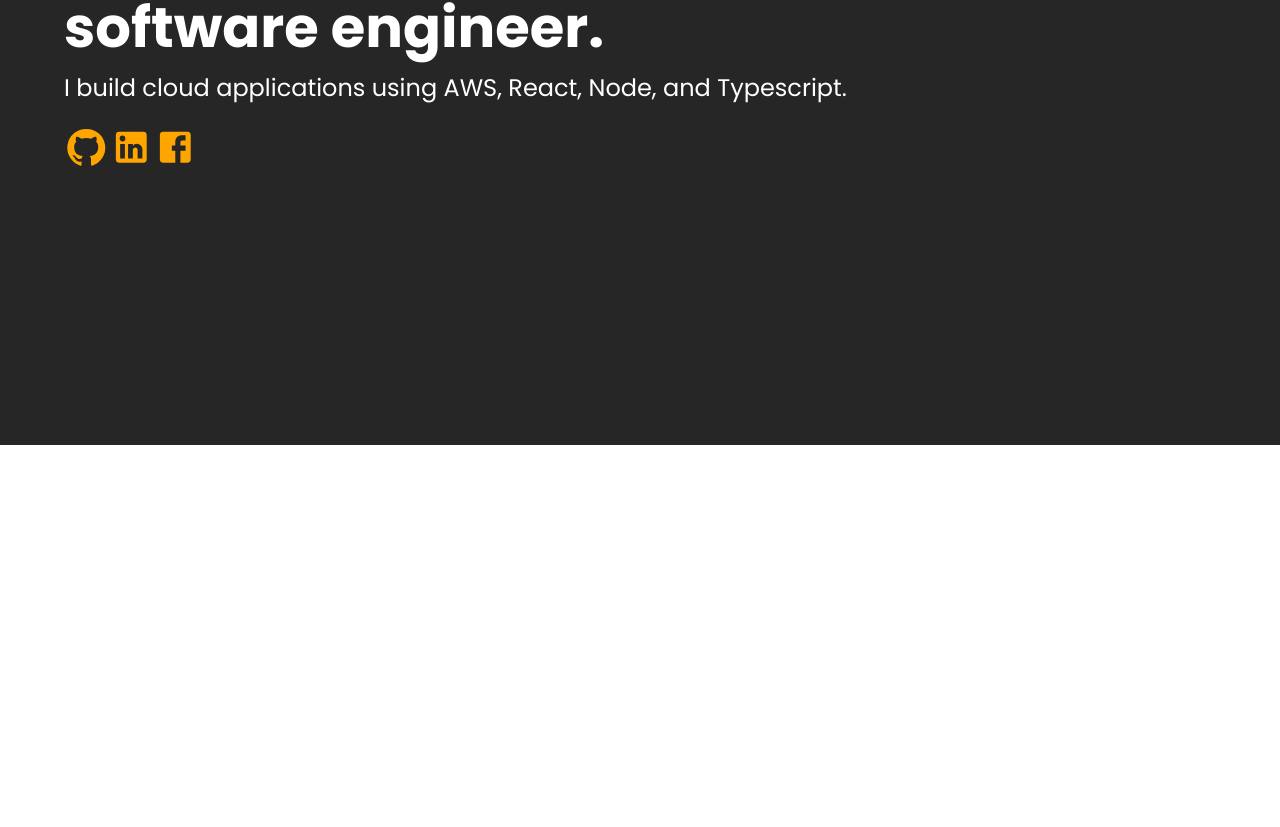
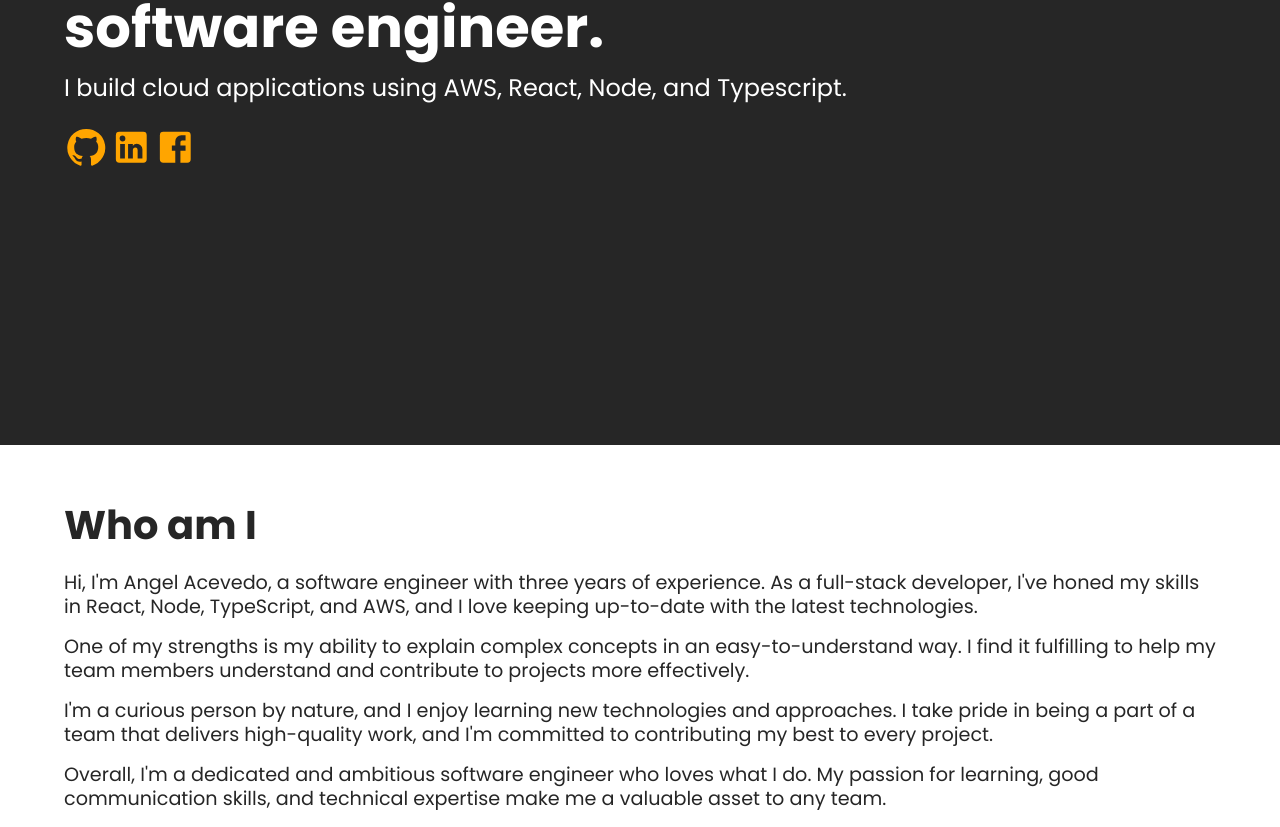
Before and after one commit to angelacevedo975/angelacevedo975, a React (Vite) app: page / in a window 1280 px wide. Shown: the part 355-1182 px from the top of the page. Before the commit the page ends 800 px from the top, so only its background shows below. Built offline with nearby package versions, Linux system fonts and the light colour scheme.

Commit message:
add who am i section

```diff
--- /dev/null
+++ b/src/components/WhoIAm/Styles.tsx
@@ -0,0 +1,19 @@
+import { makeStyles } from "@mui/styles";
+
+const useStyles = makeStyles((theme: any) => ({
+  title: {
+    fontSize: "2.5rem",
+    fontWeight: 700,
+    marginBottom: "1rem",
+    color: "#262626",
+  },
+  text: {
+    fontSize: "1.2rem",
+    lineHeight: "1.5rem",
+    marginBottom: "1rem",
+    alignText: "justify",
+    color: "#262626",
+  },
+}));
+
+export default useStyles;
--- /dev/null
+++ b/src/components/WhoIAm/index.tsx
@@ -0,0 +1,36 @@
+import { Grid } from "@mui/material";
+import { Container } from "@mui/system";
+import React from "react";
+import useStyles from "./Styles";
+
+const paragraphs = [
+  `Hi, I'm Angel Acevedo, a software engineer with three years of
+    experience. As a full-stack developer, I've honed my skills in React,
+    Node, TypeScript, and AWS, and I love keeping up-to-date with the latest
+    technologies.`,
+  `One of my strengths is my ability to explain complex concepts in an
+    easy-to-understand way. I find it fulfilling to help my team members
+    understand and contribute to projects more effectively.`,
+  `I'm a curious person by nature, and I enjoy learning new technologies
+    and approaches. I take pride in being a part of a team that delivers
+    high-quality work, and I'm committed to contributing my best to every
+    project.`,
+  `Overall, I'm a dedicated and ambitious software engineer who loves what
+    I do. My passion for learning, good communication skills, and technical
+    expertise make me a valuable asset to any team.`,
+];
+
+export default function WhoIAm() {
+  const classes = useStyles();
+
+  return (
+    <Container>
+      <h3 className={classes.title}>Who am I</h3>
+      {paragraphs.map((paragraph, i) => (
+        <p className={classes.text} key={"parah-" + i}>
+          {paragraph}
+        </p>
+      ))}
+    </Container>
+  );
+}
--- a/src/pages/Home.tsx
+++ b/src/pages/Home.tsx
@@ -1,6 +1,7 @@
 import React from "react";
 import Hero from "../components/Hero";
 import Navbar from "../components/Navbar";
+import WhoIAm from "../components/WhoIAm";
 
 export default function Home() {
   return (
@@ -9,6 +10,13 @@ export default function Home() {
       <div>
         <Hero></Hero>
       </div>
+      <div
+        style={{
+          marginTop: "50px",
+        }}
+      >
+        <WhoIAm></WhoIAm>
+      </div>
     </div>
   );
 }
```
